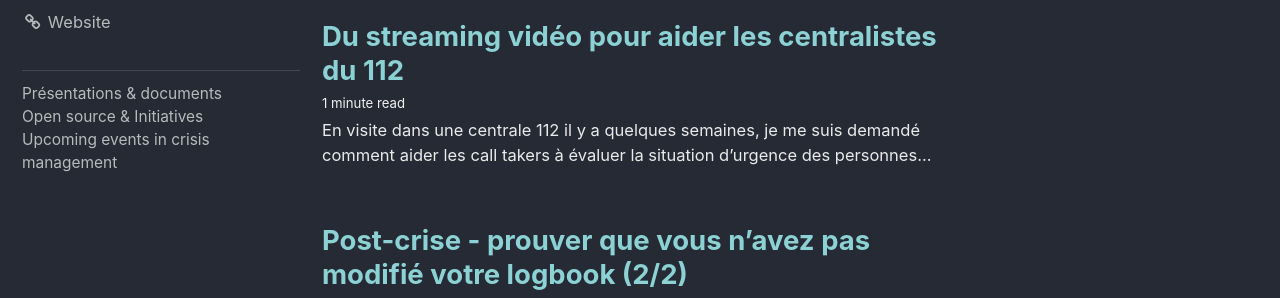
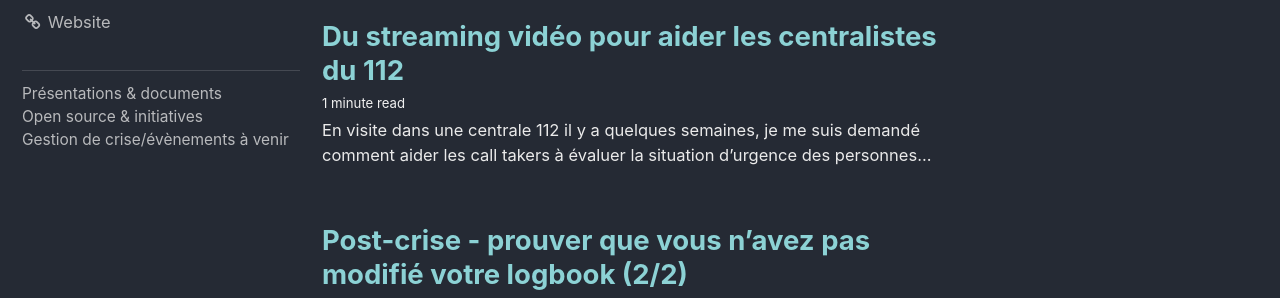
Before and after one commit to ccloquet/ccloquet.github.io, a Jekyll site: the page built from index.html, in a window 1280 px wide. Shown: the part 378-676 px from the top of the page. Built offline with Jekyll 4.4.1, drawn with Linux system fonts in a browser that asks for light colours; cached includes are drawn as plain includes; the list of posts is cut into pages by our own code.

Commit message:
Update navigation.yml

```diff
--- a/_data/navigation.yml
+++ b/_data/navigation.yml
@@ -12,7 +12,7 @@ sideb:
     children:
     - title: "Présentations & documents"
       url: /presas/
-    - title: "Open source & Initiatives"
+    - title: "Open source & initiatives"
       url: /open_source/
-    - title: "Upcoming events in crisis management"
+    - title: "Gestion de crise/évènements à venir"
       url: /events_upcoming/
```
